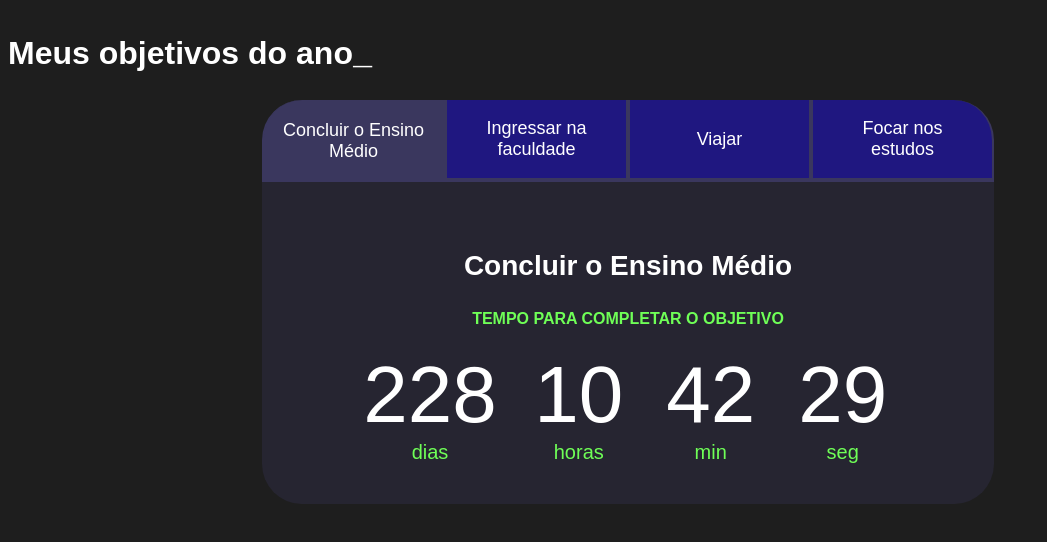
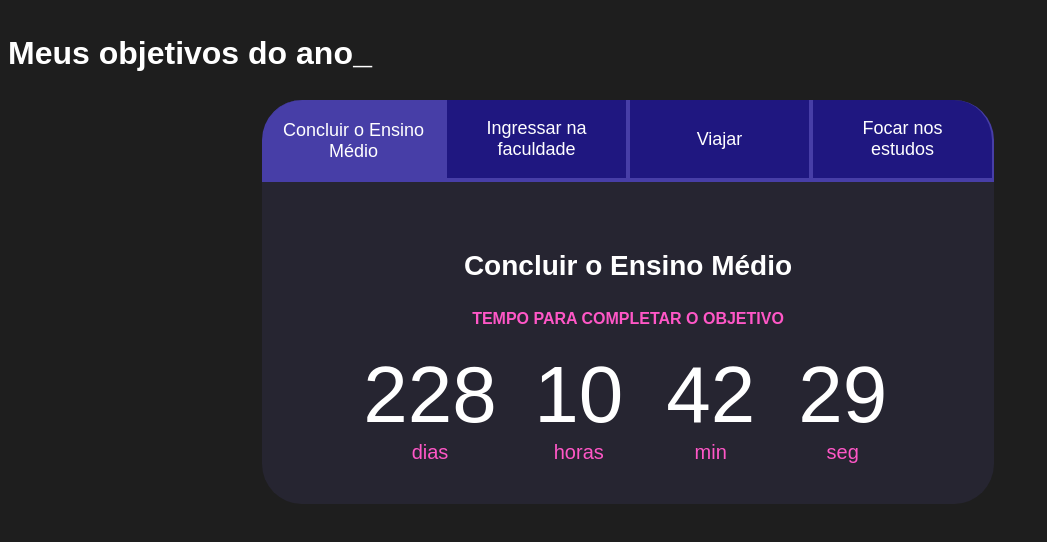
Before and after one commit to anaheinzen/javascript-projetodevida---Ana, a plain HTML site: page index.html in a window 1280 px wide. Shown: the whole page, without its empty margins (0-1047 px from the left). Drawn offline with Linux system fonts and the light colour scheme.

Commit message:
Add files via upload

```diff
--- a/style.css
+++ b/style.css
@@ -1,8 +1,8 @@
 :root {
     --cor-de-fundo: #1E1E1E;
-    --verde: #6FFF57;
+    --verde: #ff57c7;
     --branco: #FFFFFF;
-    --botao-ativo: #3A375E;
+    --botao-ativo: #473ea7;
     --botao-inativo: #1F1780;
     --texto-fundo: rgba(58, 55, 94, 0.3);
     --cor-da-borda: #d80ba2;
```
